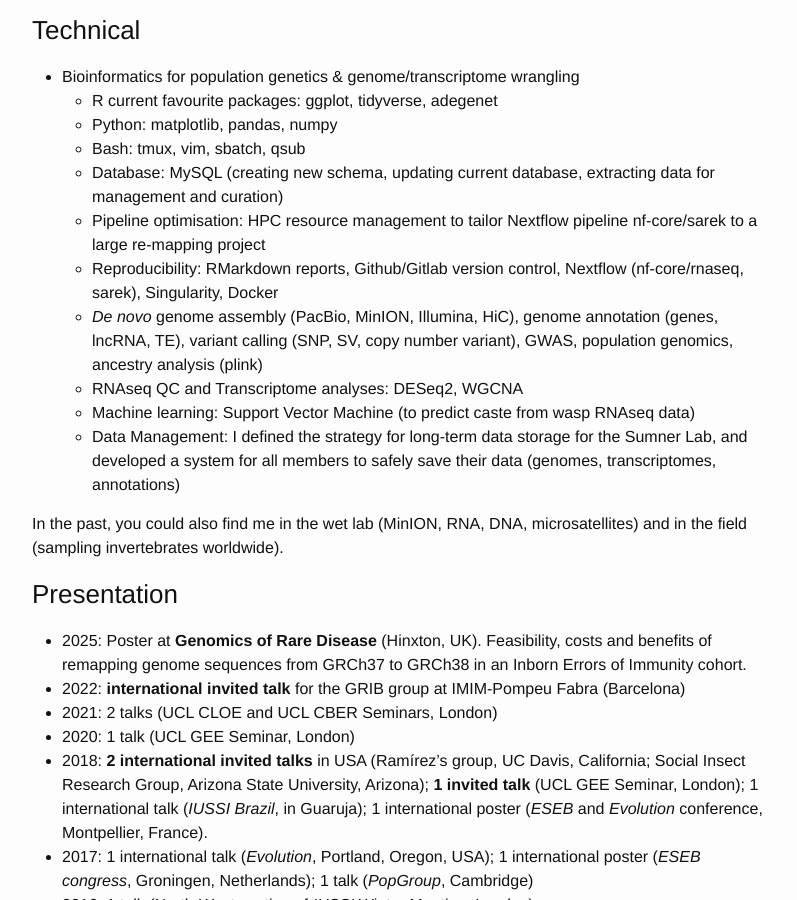
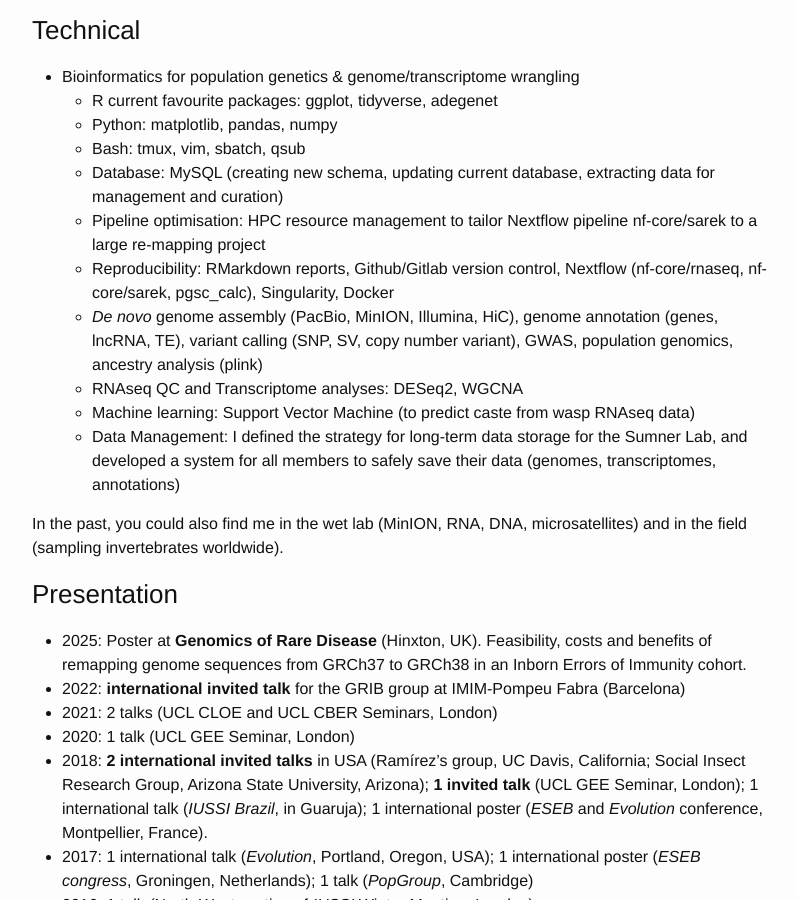
Before and after one commit to EmelineFavreau/EmelineFavreau.github.io, a Jekyll site: the page built from cv.md, in a window 1280 px wide and 900 px high, scrolled down 819 px. Shown: the whole window, without its empty margins (238-1035 px from the left). Built offline with Jekyll 4.4.1, drawn with Linux system fonts in a browser that asks for light colours.

Commit message:
including more nextflow pipelines

```diff
--- a/cv.md
+++ b/cv.md
@@ -26,7 +26,7 @@ permalink: /cv/
    - Bash: tmux, vim, sbatch, qsub
    - Database: MySQL (creating new schema, updating current database, extracting data for management and curation)
    - Pipeline optimisation: HPC resource management to tailor Nextflow pipeline nf-core/sarek to a large re-mapping project
-   - Reproducibility: RMarkdown reports, Github/Gitlab version control, Nextflow (nf-core/rnaseq, sarek), Singularity, Docker
+   - Reproducibility: RMarkdown reports, Github/Gitlab version control, Nextflow (nf-core/rnaseq, nf-core/sarek, pgsc_calc), Singularity, Docker
    - _De novo_ genome assembly (PacBio, MinION, Illumina, HiC), genome annotation (genes, lncRNA, TE), variant calling (SNP, SV, copy number variant), GWAS, population genomics, ancestry analysis (plink)
    - RNAseq QC and Transcriptome analyses: DESeq2, WGCNA
    - Machine learning: Support Vector Machine (to predict caste from wasp RNAseq data)
```
